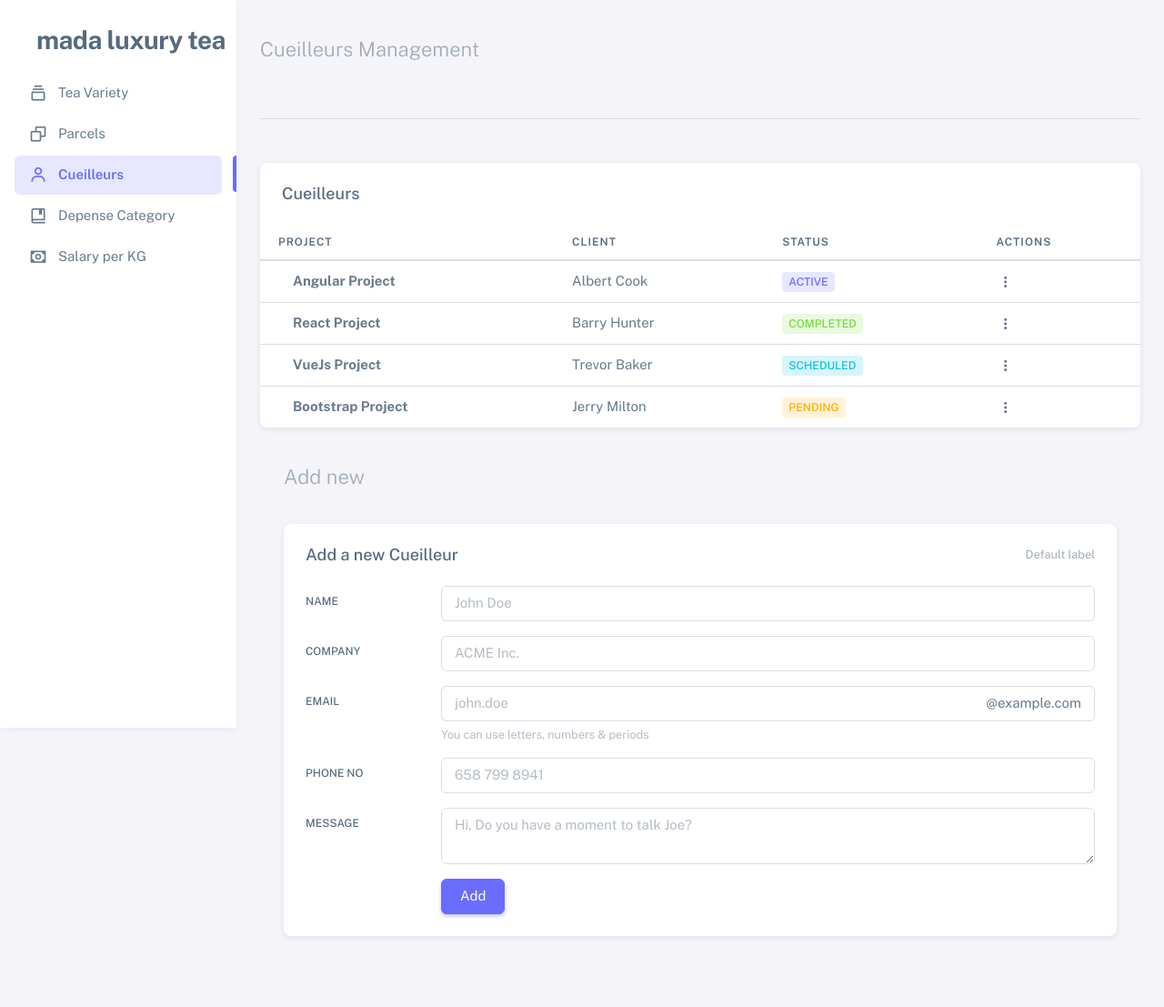
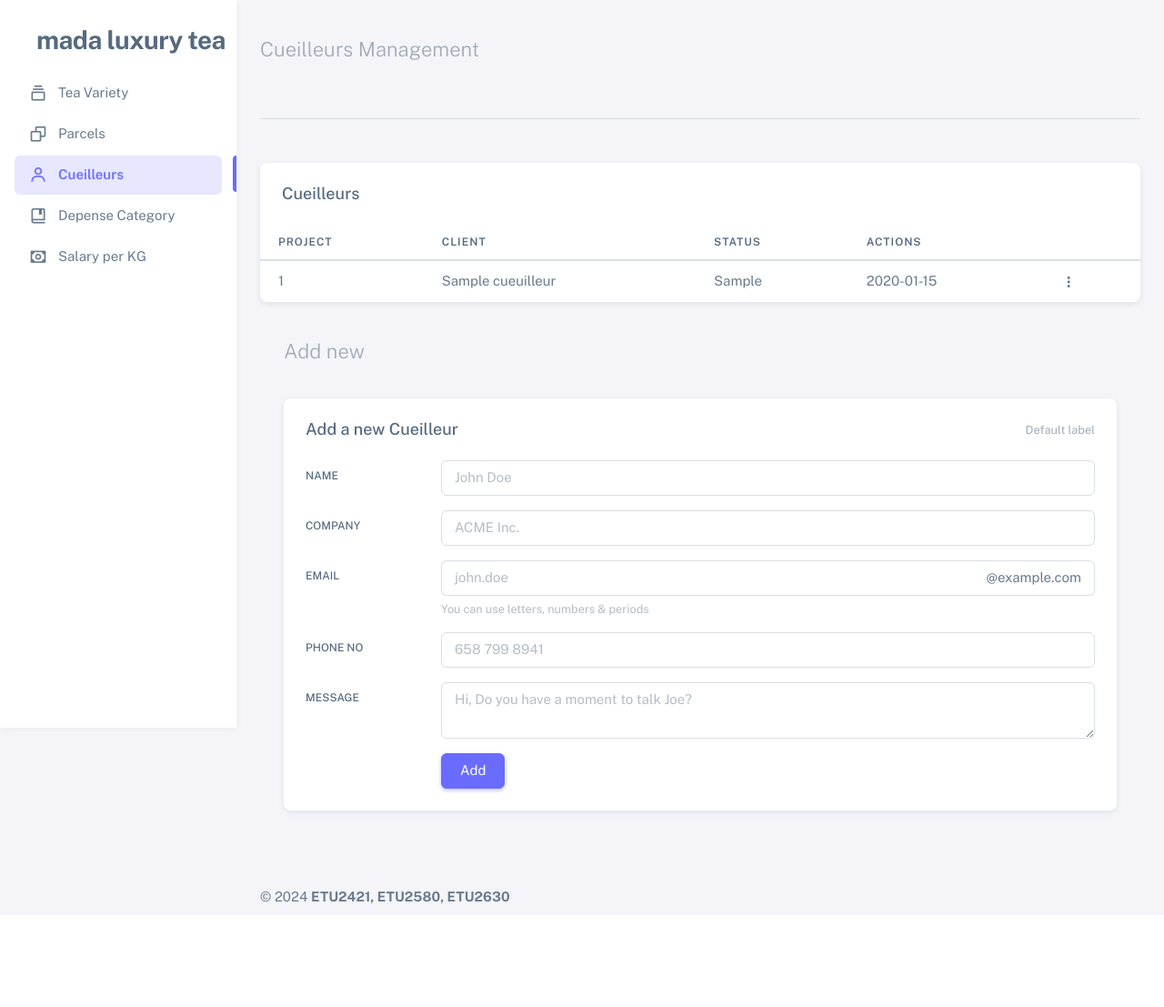
Before and after one commit to N1A1voIt/projet30h, a PHP site: page /back_cueilleurs.html in a window 1280 px wide. Shown: the top 1107 px of the page at 91% size. After the commit the page ends 994 px from the top, so only its background shows below. Run offline with PHP 8.4, Linux system fonts and the light colour scheme; tables that the repository leaves empty hold one stand-in row (values such as "Sample post").

Commit message:
select-cueileur

```diff
--- a/back/backoffice/crud-cueillette/select-cueuillette.php
+++ b/back/backoffice/crud-cueillette/select-cueuillette.php
@@ -1,5 +1,5 @@
 <?php
-include("function.php");
+include("../../function.php");
 
-$parcelleRecords = readRecords('30h_parcelle');
+$parcelleRecords = readRecords('30h_cueillette');
 ?>
--- a/back/backoffice/crud-cueilleur/select-cueuilleur.php
+++ b/back/backoffice/crud-cueilleur/select-cueuilleur.php
@@ -1,5 +1,6 @@
 <?php
-include("function.php");
+include("../../function.php");
 
-$parcelleRecords = readRecords('30h_parcelle');
+$cueilleursRecords = readRecords('30h_cueuilleur');
+echo json_encode($cueilleursRecords);
 ?>
--- a/back_cueilleurs.html
+++ b/back_cueilleurs.html
@@ -132,89 +132,8 @@
                                     <th>Actions</th>
                                 </tr>
                                 </thead>
-                                <tbody class="table-border-bottom-0">
-                                <tr>
-                                    <td><i class="fab fa-angular fa-lg text-danger me-3"></i> <strong>Angular Project</strong></td>
-                                    <td>Albert Cook</td>
-                                    <td><span class="badge bg-label-primary me-1">Active</span></td>
-                                    <td>
-                                        <div class="dropdown">
-                                            <button type="button" class="btn p-0 dropdown-toggle hide-arrow" data-bs-toggle="dropdown">
-                                                <i class="bx bx-dots-vertical-rounded"></i>
-                                            </button>
-                                            <div class="dropdown-menu">
-                                                <a class="dropdown-item" href="javascript:void(0);"
-                                                ><i class="bx bx-edit-alt me-1"></i> Edit</a
-                                                >
-                                                <a class="dropdown-item" href="javascript:void(0);"
-                                                ><i class="bx bx-trash me-1"></i> Delete</a
-                                                >
-                                            </div>
-                                        </div>
-                                    </td>
-                                </tr>
-                                <tr>
-                                    <td><i class="fab fa-react fa-lg text-info me-3"></i> <strong>React Project</strong></td>
-                                    <td>Barry Hunter</td>
-                                    <td><span class="badge bg-label-success me-1">Completed</span></td>
-                                    <td>
-                                        <div class="dropdown">
-                                            <button type="button" class="btn p-0 dropdown-toggle hide-arrow" data-bs-toggle="dropdown">
-                                                <i class="bx bx-dots-vertical-rounded"></i>
-                                            </button>
-                                            <div class="dropdown-menu">
-                                                <a class="dropdown-item" href="javascript:void(0);"
-                                                ><i class="bx bx-edit-alt me-1"></i> Edit</a
-                                                >
-                                                <a class="dropdown-item" href="javascript:void(0);"
-                                                ><i class="bx bx-trash me-1"></i> Delete</a
-                                                >
-                                            </div>
-                                        </div>
-                                    </td>
-                                </tr>
-                                <tr>
-                                    <td><i class="fab fa-vuejs fa-lg text-success me-3"></i> <strong>VueJs Project</strong></td>
-                                    <td>Trevor Baker</td>
-                                    <td><span class="badge bg-label-info me-1">Scheduled</span></td>
-                                    <td>
-                                        <div class="dropdown">
-                                            <button type="button" class="btn p-0 dropdown-toggle hide-arrow" data-bs-toggle="dropdown">
-                                                <i class="bx bx-dots-vertical-rounded"></i>
-                                            </button>
-                                            <div class="dropdown-menu">
-                                                <a class="dropdown-item" href="javascript:void(0);"
-                                                ><i class="bx bx-edit-alt me-1"></i> Edit</a
-                                                >
-                                                <a class="dropdown-item" href="javascript:void(0);"
-                                                ><i class="bx bx-trash me-1"></i> Delete</a
-                                                >
-                                            </div>
-                                        </div>
-                                    </td>
-                                </tr>
-                                <tr>
-                                    <td>
-                                        <i class="fab fa-bootstrap fa-lg text-primary me-3"></i> <strong>Bootstrap Project</strong>
-                                    </td>
-                                    <td>Jerry Milton</td>
-                                    <td><span class="badge bg-label-warning me-1">Pending</span></td>
-                                    <td>
-                                        <div class="dropdown">
-                                            <button type="button" class="btn p-0 dropdown-toggle hide-arrow" data-bs-toggle="dropdown">
-                                                <i class="bx bx-dots-vertical-rounded"></i>
-                                            </button>
-                                            <div class="dropdown-menu">
-                                                <a class="dropdown-item" href="javascript:void(0);"
-                                                ><i class="bx bx-edit-alt me-1"></i> Edit</a
-                                                >
-                                                <a class="dropdown-item" href="javascript:void(0);"
-                                                ><i class="bx bx-trash me-1"></i> Delete</a
-                                                >
-                                            </div>
-                                        </div>
-                                    </td>
-                                </tr>
+                                <tbody class="table-border-bottom-0" id="list-container">
+
                                 </tbody>
                             </table>
                         </div>
@@ -233,7 +152,7 @@
                                         <small class="text-muted float-end">Default label</small>
                                     </div>
                                     <div class="card-body">
-                                        <form>
+                                        <form id="cueilleur-form">
                                             <div class="row mb-3">
                                                 <label class="col-sm-2 col-form-label" for="basic-default-name">Name</label>
                                                 <div class="col-sm-10">
--- a/integration/js/cueilleurs/cueilleurs-insert.js
+++ b/integration/js/cueilleurs/cueilleurs-insert.js
@@ -3,7 +3,7 @@ import {postTo} from "../generalized/postGen";
 const form = document.getElementById("cueilleur-form");
 form.addEventListener("submit",function (event) {
     event.preventDefault();
-    postTo("pathToInsertCueilleurs.php",form,true).then(
+    postTo("back/backoffice/crud-cueilleur/update-cueuilleur.php",form,true).then(
         responseData => {
             console.log("success");
         }
--- a/integration/js/cueilleurs/cueilleurs-list.js
+++ b/integration/js/cueilleurs/cueilleurs-list.js
@@ -4,20 +4,21 @@ import {postTo} from "../generalized/postGen.js";
 const listContainer = document.getElementById("list-container");
 
 var linkToDelete = "cueilleurs-deleter.php";
-var listParcelle = "back/list-cueilleurs.php";
+var listParcelle = "back/backoffice/crud-cueilleur/select-cueuilleur.php";
 
 getWithParameters(listParcelle,true).then(
     responseData => {
         listContainer.innerHTML = "";
-        listContainer.appendChild(listerCueilleurs(responseData));
+        console.log(responseData)
+        listerCueilleurs(responseData);
     }
 ).catch(
     error => {
-        alert(error)
+        console.log(error)
     }
 )
 function listerCueilleurs(responseData) {
-    var tab = document.getElementById("")
+    var tab = listContainer
     for (let i = 0; i < responseData.length; i++) {
         var row = document.createElement("tr");
         for (const key in responseData[i]) {
@@ -32,7 +33,7 @@ function listerCueilleurs(responseData) {
             " <i class=\"bx bx-dots-vertical-rounded\"></i>\n" +
             " </button>\n" +
             " <div class=\"dropdown-menu\">\n" +
-            " <p class=\"dropdown-item\" onclick='deleteRow(responseData[i][''])' \n" +
+            " <p class=\"dropdown-item\" \n" +
             " ><i class=\"bx bx-edit-alt me-1\"></i> Edit</p\n" +
             " >\n" +
             " <p class=\"dropdown-item\" onclick='deleteRow(responseData[i].id_the)'\n" +
```
